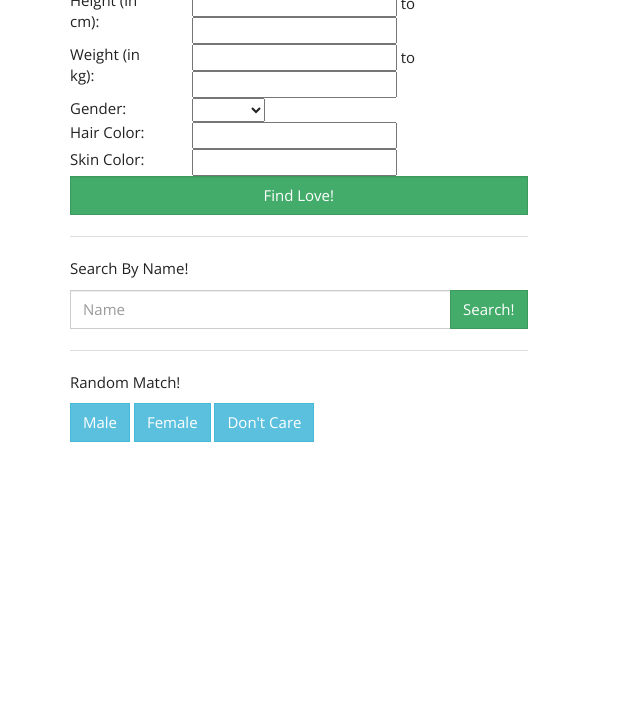
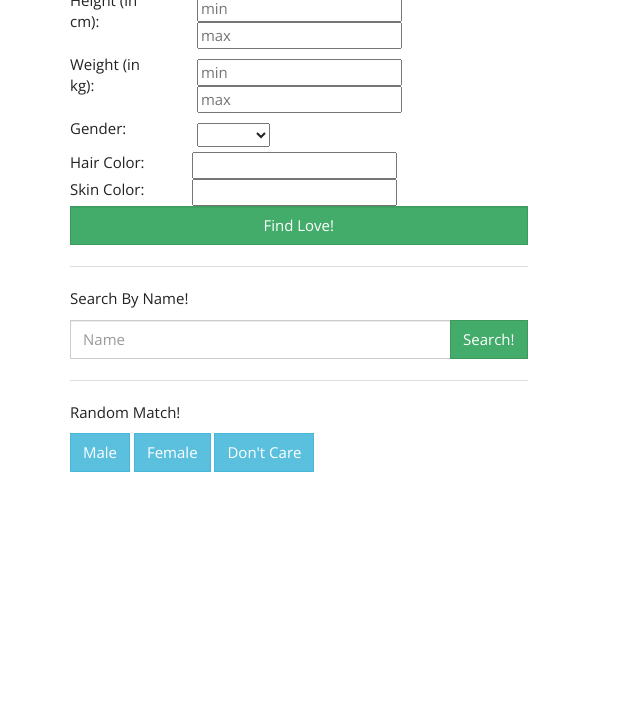
Before and after one commit to BeachCodersAcademy/cloud-city-love, a plain HTML site: page index.html in a window 1280 px wide. Shown: the part 84-800 px from the top of the page, without its empty margins (0-640 px from the left). Drawn offline with nearby package versions, Linux system fonts and the light colour scheme; a script that the page names is missing.

Commit message:
set input margins

```diff
--- a/css/styles.sass
+++ b/css/styles.sass
@@ -10,3 +10,12 @@
 .no-match-text
   text-align: center
   font-size: 16px
+
+.inputheight
+  margin: 5px
+
+.inputweight
+  margin: 5px
+
+#gender
+  margin: 5px
--- a/index.html
+++ b/index.html
@@ -30,7 +30,9 @@
             Height (in cm):
           </div>
           <div class="col-md-9">
-            <input id="from-height" type="number"> to <input id="to-height" type="number">
+            <div class="inputheight">
+              <input id="from-height" type="number" placeholder="min"> <input id="to-height" type="number" placeholder="max">
+            </div>
           </div>
         </div>
         <div class="row">
@@ -38,7 +40,9 @@
             Weight (in kg):
           </div>
           <div class="col-md-9">
-            <input id="from-weight" type="number"> to <input id="to-weight" type="number">
+            <div class="inputweight">
+              <input id="from-weight" type="number" placeholder="min"> <input id="to-weight" type="number" placeholder="max">
+            </div>
           </div>
         </div>
         <!-- <div class="row">
```
Also changed, not shown: css/styles.css, 1 other file. Lines whose indentation alone changed are shown as unchanged.
